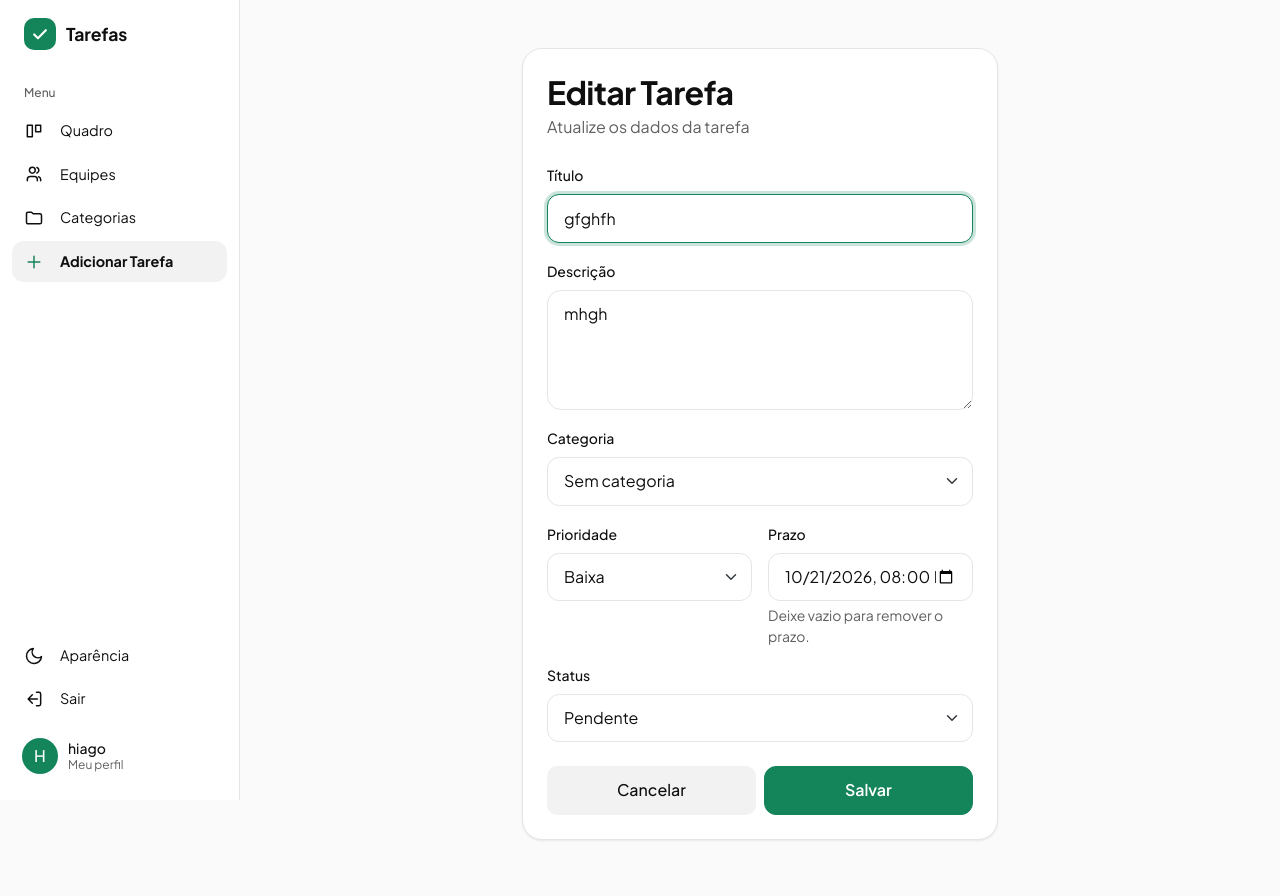
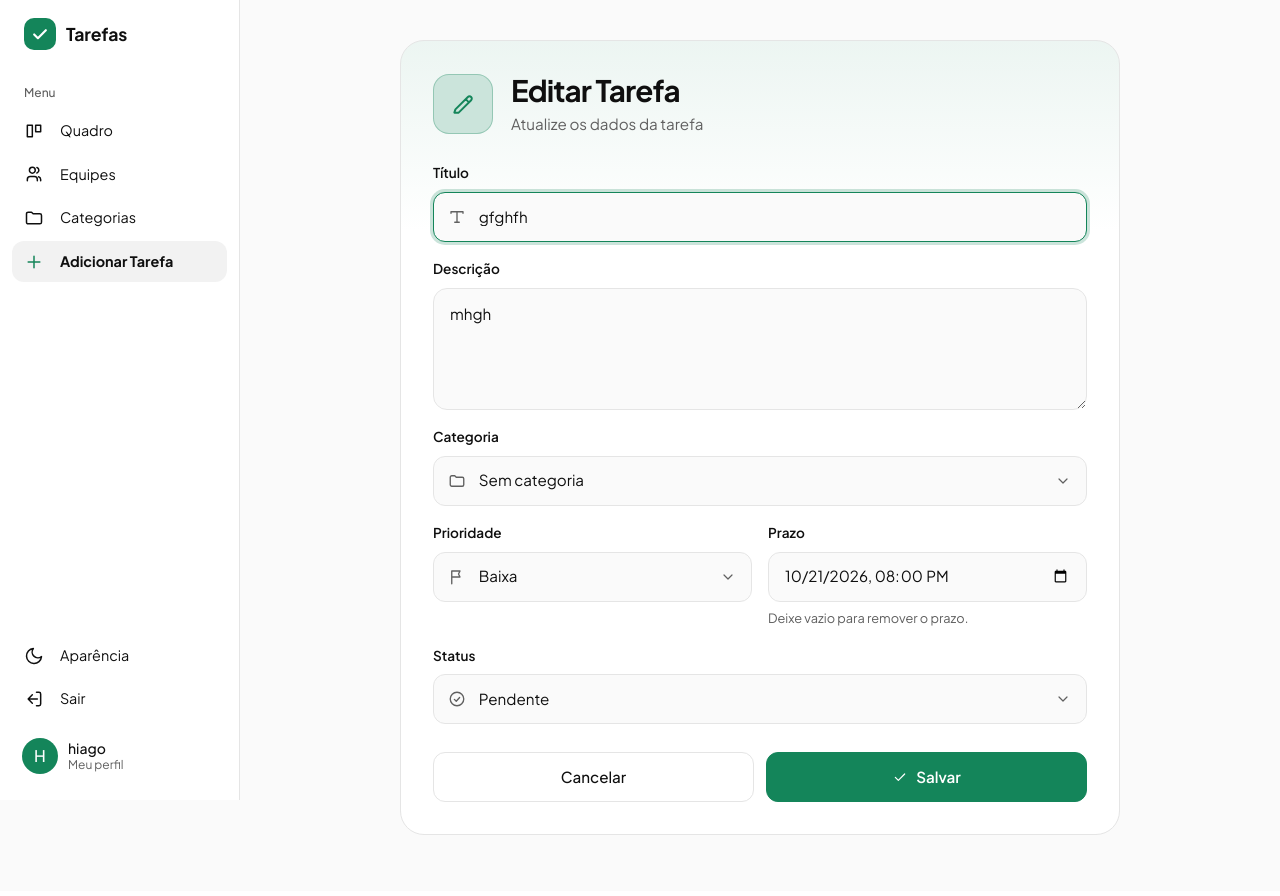
Before and after one commit to alyssa-sys/FSI-Wake-Up-Call-Tutorial-Flask, a Flask app: page /editar_tarefa/4 in a window 1280 px wide. After the commit the page ends 835 px from the top, so only its background shows below. Run offline with Flask 3, Linux system fonts and the light colour scheme; a user stored in the database is signed in.

Commit message:
novas telas adicionar_tarefa.html e editar_tarefa.html + mudança no static.css

```diff
--- a/gerenciador_de_tarefas/static/static.css
+++ b/gerenciador_de_tarefas/static/static.css
@@ -974,3 +974,61 @@ textarea.form-control { border-radius: 14px; }
 .cat-linha .form-check-input { flex: none; width: 20px; height: 20px; margin: 0; cursor: pointer; }
 .cat-linha-em { color: var(--cor-suave); font-size: .8rem; }
 .cat-adicionar { display: inline-flex; align-items: center; gap: .5rem; margin-top: 1.25rem; }
+
+/* ==========================================================================
+   Formulário de tarefa (adicionar_tarefa.html e editar_tarefa.html).
+   Prefixo form-. Reaproveita .eq-card-icone da seção Equipes.
+   ========================================================================== */
+.form-pagina { max-width: 720px; margin: 0 auto; padding-top: 16px; }
+.form-cartao {
+    padding: 2rem;
+    background: linear-gradient(180deg, color-mix(in srgb, var(--cor-primaria) 8%, var(--cor-superficie)) 0, var(--cor-superficie) 190px);
+    border: 1px solid var(--cor-borda); border-radius: 24px;
+}
+.form-cab { display: flex; align-items: center; gap: 18px; margin-bottom: 1.75rem; }
+.form-titulo { margin: 0; font-size: 1.85rem; font-weight: 700; letter-spacing: -.03em; }
+.form-sub { margin: .25rem 0 0; color: var(--cor-suave); font-size: .95rem; }
+
+.form-campo { margin-bottom: 1.1rem; }
+.form-campo-grande { margin-bottom: 1.75rem; }
+.form-rotulo { display: block; margin-bottom: .5rem; font-size: .85rem; font-weight: 600; }
+.form-grade { display: grid; grid-template-columns: repeat(auto-fit, minmax(240px, 1fr)); gap: 16px; align-items: start; }
+.form-dica { margin-top: .45rem; color: var(--cor-suave); font-size: .8rem; }
+
+.form-wrap { position: relative; }
+.form-ico, .form-seta {
+    position: absolute; top: 50%; transform: translateY(-50%);
+    display: flex; color: var(--cor-suave); pointer-events: none;
+}
+.form-ico { left: 15px; }
+.form-seta { right: 16px; }
+
+.form-cartao .form-input {
+    width: 100%; height: 50px; padding: 0 1rem 0 2.8rem;
+    border-radius: 12px; background-color: var(--cor-fundo); border: 1px solid var(--cor-borda);
+    font-size: .95rem;
+}
+.form-cartao .form-input:focus {
+    background-color: var(--cor-fundo); border-color: var(--cor-primaria);
+    box-shadow: 0 0 0 3px var(--cor-foco);
+}
+.form-cartao select.form-input { padding-right: 2.75rem; background-image: none; cursor: pointer; }
+.form-cartao .form-sem-icone { padding-left: 1rem; }
+.form-cartao .form-area { height: auto; min-height: 120px; padding: .9rem 1rem; border-radius: 14px; line-height: 1.5; resize: vertical; }
+.form-cartao .form-input[readonly], .form-cartao .form-input:disabled {
+    background-color: var(--cor-superficie-2); color: var(--cor-suave);
+    cursor: not-allowed; box-shadow: none;
+}
+
+.form-acoes { display: grid; grid-template-columns: 1fr 1fr; gap: 12px; }
+.form-acoes .btn {
+    display: inline-flex; align-items: center; justify-content: center; gap: .5rem;
+    height: 50px; padding: 0 1rem; border-radius: 12px; font-size: .95rem;
+}
+.form-acoes .btn-outline-secondary { background: transparent; border: 1px solid var(--cor-borda); }
+.form-acoes .btn-outline-secondary:hover { background: var(--cor-superficie-2); border-color: var(--cor-borda); }
+
+@media (max-width: 480px) {
+    .form-cartao { padding: 1.4rem 1.1rem; }
+    .form-acoes { grid-template-columns: 1fr; }
+}
--- a/gerenciador_de_tarefas/templates/editar_tarefa.html
+++ b/gerenciador_de_tarefas/templates/editar_tarefa.html
@@ -2,87 +2,119 @@
 {% block title %}Editar Tarefa - Gerenciador de Tarefas{% endblock %}
 {% block content %}
 
-<div class="row justify-content-center mt-4">
-    <div class="col-12 col-md-8 col-lg-6">
-        <div class="cartao">
-            <div class="mb-4">
-                <h2 class="fw-bold mb-1">Editar Tarefa</h2>
-                <p class="text-secondary mb-0">
-                    {% if pode_editar(tarefa) %}Atualize os dados da tarefa{% else %}Você pode alterar apenas o status desta tarefa{% endif %}
+{# Os estilos desta tela estão no static.css (seção "Formulário de tarefa", prefixo form-). Compartilhado com adicionar_tarefa.html. #}
+
+{% macro ico(nome, t=18) -%}
+<svg width="{{ t }}" height="{{ t }}" viewBox="0 0 24 24" fill="none" stroke="currentColor" stroke-width="1.8" stroke-linecap="round" stroke-linejoin="round" aria-hidden="true">
+{%- if nome == 'lapis' %}<path d="M4 20h4L19.5 8.5a2.1 2.1 0 00-3-3L5 17zM14.5 7.5l3 3"/>
+{%- elif nome == 'titulo' %}<path d="M4 7V5h16v2M12 5v14M9 19h6"/>
+{%- elif nome == 'pasta' %}<path d="M3 7a2 2 0 012-2h4l2 2h8a2 2 0 012 2v8a2 2 0 01-2 2H5a2 2 0 01-2-2z"/>
+{%- elif nome == 'bandeira' %}<path d="M5 21V4M5 4h11l-2 4 2 4H5"/>
+{%- elif nome == 'status' %}<circle cx="12" cy="12" r="9"/><path d="M8.5 12.5l2.5 2.5 4.5-5"/>
+{%- elif nome == 'seta-baixo' %}<path d="m6 9 6 6 6-6"/>
+{%- elif nome == 'check' %}<path d="M5 12.5l4.5 4.5L19 7.5"/>
+{%- endif %}</svg>
+{%- endmacro %}
+
+{% set editavel = pode_editar(tarefa) %}
+
+<div class="form-pagina">
+    <section class="form-cartao">
+        <div class="form-cab">
+            <span class="eq-card-icone">{{ ico('lapis', 26) }}</span>
+            <div>
+                <h1 class="form-titulo">Editar Tarefa</h1>
+                <p class="form-sub">
+                    {% if editavel %}Atualize os dados da tarefa{% else %}Você pode alterar apenas o status desta tarefa{% endif %}
                 </p>
+            </div>
         </div>
 
         <form method="POST">
-                <div class="mb-3">
-                    <label class="form-label" for="titulo">Título</label>
-                    <input type="text" id="titulo" name="titulo" class="form-control" value="{{ tarefa.titulo }}" maxlength="150" required
-                    {% if pode_editar(tarefa) %}autofocus{% else %}readonly{% endif %}
+            <div class="form-campo">
+                <label class="form-rotulo" for="titulo">Título</label>
+                <div class="form-wrap">
+                    <span class="form-ico">{{ ico('titulo', 18) }}</span>
+                    <input type="text" id="titulo" name="titulo" class="form-control form-input" value="{{ tarefa.titulo }}" maxlength="150" required
+                    {% if editavel %}autofocus{% else %}readonly{% endif %}
                     >
                 </div>
+            </div>
 
-                <div class="mb-3">
-                    <label class="form-label" for="descricao">Descrição</label>
-                    <textarea id="descricao" name="descricao" class="form-control" rows="4" required
-                        {% if not pode_editar(tarefa) %}readonly{% endif %}
+            <div class="form-campo">
+                <label class="form-rotulo" for="descricao">Descrição</label>
+                <textarea id="descricao" name="descricao" class="form-control form-input form-area" rows="4" required
+                    {% if not editavel %}readonly{% endif %}
                 >{{ tarefa.descricao }}</textarea>
             </div>
 
             {% if tarefa.criador_id == current_user.id and not tarefa.equipe_id %}
-                <div class="mb-3">
-                    <label class="form-label" for="categoria_id">Categoria</label>
-                    <select id="categoria_id" name="categoria_id" class="form-select">
+            <div class="form-campo">
+                <label class="form-rotulo" for="categoria_id">Categoria</label>
+                <div class="form-wrap">
+                    <span class="form-ico">{{ ico('pasta', 18) }}</span>
+                    <select id="categoria_id" name="categoria_id" class="form-select form-input">
                         <option value="">Sem categoria</option>
                         {% for c in categorias %}
                         <option value="{{ c.id }}" {% if tarefa.categoria_id == c.id %}selected{% endif %}>{{ c.nome }}</option>
                         {% endfor %}
                     </select>
+                    <span class="form-seta">{{ ico('seta-baixo', 16) }}</span>
+                </div>
             </div>
             {% endif %}
 
-                <div class="row g-3 mb-3">
-                    <div class="col-md-6">
-                        <label class="form-label" for="prioridade">Prioridade</label>
-                        <select id="prioridade" name="prioridade" class="form-select"
-                            {% if not pode_editar(tarefa) %}disabled{% endif %}
+            <div class="form-grade form-campo">
+                <div>
+                    <label class="form-rotulo" for="prioridade">Prioridade</label>
+                    <div class="form-wrap">
+                        <span class="form-ico">{{ ico('bandeira', 18) }}</span>
+                        <select id="prioridade" name="prioridade" class="form-select form-input"
+                            {% if not editavel %}disabled{% endif %}
                         >
                             {% for prioridade in ['A definir', 'Baixa', 'Média', 'Alta'] %}
                             <option value="{{ prioridade }}" {% if (tarefa.prioridade or 'A definir') == prioridade %}selected{% endif %}>{{ prioridade }}</option>
                             {% endfor %}
                         </select>
+                        <span class="form-seta">{{ ico('seta-baixo', 16) }}</span>
+                    </div>
                 </div>
 
-                    <div class="col-md-6">
-                        <label class="form-label" for="prazo">Prazo</label>
-                        <input type="datetime-local" id="prazo" name="prazo" class="form-control"
+                <div>
+                    <label class="form-rotulo" for="prazo">Prazo</label>
+                    <input type="datetime-local" id="prazo" name="prazo" class="form-control form-input form-sem-icone"
                         value="{{ tarefa.prazo.strftime('%Y-%m-%dT%H:%M') if tarefa.prazo else '' }}"
                         {% if not tarefa.prazo or tarefa.prazo > agora %}min="{{ agora.strftime('%Y-%m-%dT%H:%M') }}"{% endif %}
-                            {% if not pode_editar(tarefa) %}readonly{% endif %}
+                        {% if not editavel %}readonly{% endif %}
                     >
-                        {% if pode_editar(tarefa) %}
-                        <div class="form-text">Deixe vazio para remover o prazo.</div>
+                    {% if editavel %}
+                    <div class="form-dica">Deixe vazio para remover o prazo.</div>
                     {% else %}
-                        <div class="form-text">Apenas o criador ou administrador pode alterar.</div>
+                    <div class="form-dica">Apenas o criador ou administrador pode alterar.</div>
                     {% endif %}
                 </div>
             </div>
 
-                <div class="mb-4">
-                    <label class="form-label" for="status">Status</label>
-                    <select id="status" name="status" class="form-select">
+            <div class="form-campo form-campo-grande">
+                <label class="form-rotulo" for="status">Status</label>
+                <div class="form-wrap">
+                    <span class="form-ico">{{ ico('status', 18) }}</span>
+                    <select id="status" name="status" class="form-select form-input">
                         {% for s in ['Pendente', 'Em andamento', 'Concluída', 'Cancelada'] %}
                         <option value="{{ s }}" {% if tarefa.status == s %}selected{% endif %}>{{ s }}</option>
                         {% endfor %}
                     </select>
-                </div>
-
-                <div class="d-flex gap-2">
-                    <a href="{{ url_for('ver_equipe', equipe_id=tarefa.equipe_id) if tarefa.equipe_id else (url_for('admin_dashboard') if eh_admin() else url_for('quadro')) }}"
-                       class="btn btn-outline-secondary w-50" style="border-radius:10px; padding:.7rem 1rem;">Cancelar</a>
-                    <button type="submit" class="btn btn-principal w-50">Salvar</button>
-                </div>
-            </form>
-        </div>
+                    <span class="form-seta">{{ ico('seta-baixo', 16) }}</span>
                 </div>
             </div>
 
+            <div class="form-acoes">
+                <a href="{{ url_for('ver_equipe', equipe_id=tarefa.equipe_id) if tarefa.equipe_id else (url_for('admin_dashboard') if eh_admin() else url_for('quadro')) }}"
+                   class="btn btn-outline-secondary">Cancelar</a>
+                <button type="submit" class="btn btn-principal">{{ ico('check', 16) }} Salvar</button>
+            </div>
+        </form>
+    </section>
+</div>
+
 {% endblock %}
```
Also changed, not shown: gerenciador_de_tarefas/templates/adicionar_tarefa.html (+63 -35 lines), instance/gerenciador_de_tarefas.db. Lines whose indentation alone changed are shown as unchanged.
